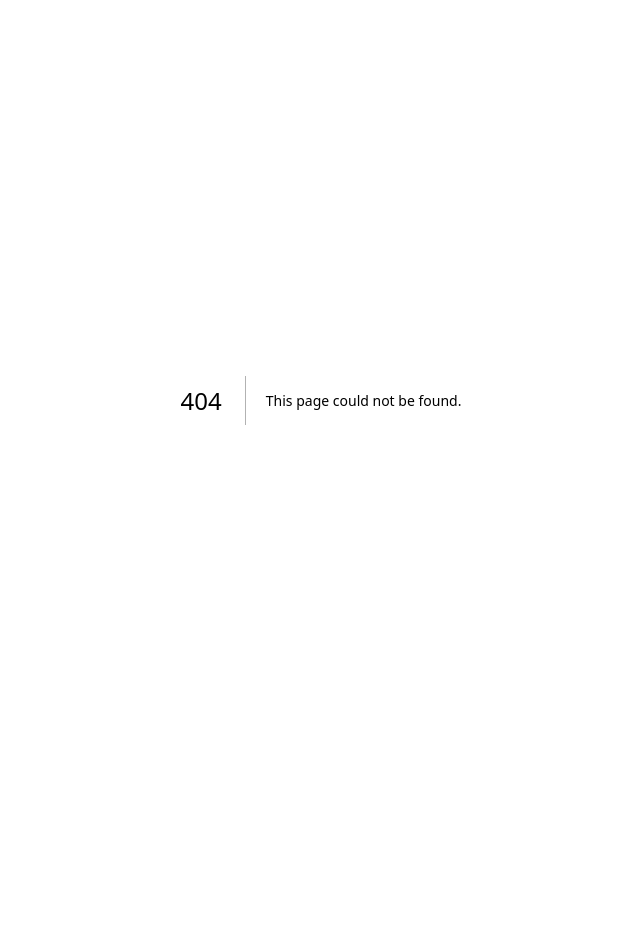
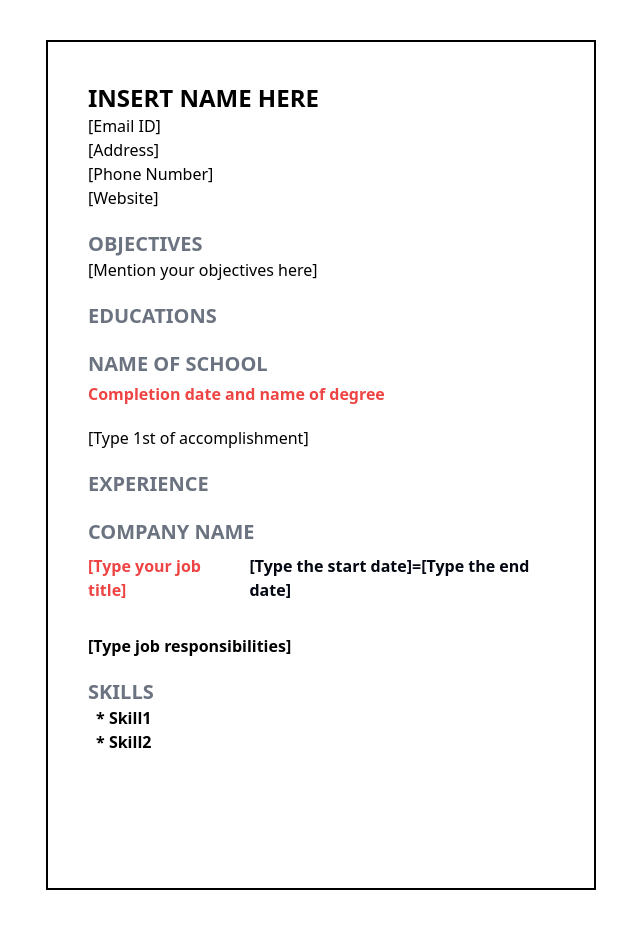
Before and after one commit to UndrakhUndrakh/front-end, a Next.js app: page /week1 in a window 1280 px wide. Before the commit this address had no page. Shown: the whole page, without its empty margins (319-959 px from the left). Before the commit the page ends 800 px from the top, so only its background shows below. Built offline with nearby package versions, Linux system fonts and the light colour scheme.

Commit message:
shinehicheel2

```diff
--- a/pages/index.js
+++ b/pages/index.js
@@ -7,7 +7,7 @@ export default function Home() {
     <div className="flex justify-center items-center h-screen text-balck font-mono border-black font-sans font-medium text-lg bg-gray-950 relative">
       <div className="bg-[url('https://i.pinimg.com/736x/68/6f/c6/686fc66d5f5c49703d0a5ebe8bb568fc.jpg')] bg-cover blur-lg h-screen w-full absolute"></div>
         <div className="bg-white border-4 border-black flex items-center space-x-2 w-auto h-60 p-4 z-50">
-        <div className="w-96 ">
+        <div className="w-200 ">
         <p>Hello world my name is Undrakh</p>
         <p>I studie at Nest Education IT School</p>
         <p>My age is 16 and i studie to become an developer.</p>
--- /dev/null
+++ b/pages/week1.js
@@ -0,0 +1,54 @@
+export default function Home() {
+  return (
+    <div className="flex justify-center items-center">
+      <div className="bg-white border-2 border-black flex items-start p-10 m-10 h-[850px] w-[550px]">
+        <div className="">
+          <p className="font-sans font-bold text-2xl ">INSERT NAME HERE</p>
+          <p>[Email ID]</p>
+          <p>[Address]</p>
+          <p>[Phone Number] </p>
+          <p>[Website]</p>
+          <p className="font-sans font-bold text-xl text-gray-500 pt-5">
+            OBJECTIVES
+          </p>
+          <p>[Mention your objectives here]</p>
+          <p className="Font-sans font-bold text-xl text-gray-500 pt-5">
+            EDUCATIONS
+          </p>
+          <p className="Font-sans font-bold text-xl text-gray-500 pt-5">
+            NAME OF SCHOOL
+          </p>
+          <p className="text-red-500 font-sans font-semibold pt-1 ">
+            Completion date and name of degree{" "}
+          </p>
+          <p className="pt-5">[Type 1st of accomplishment]</p>
+          <p className="font-sans font-bold text-xl text-gray-500 pt-5">
+            EXPERIENCE
+          </p>
+          <p className="font-sans font-bold text-xl text-gray-500 pt-5">
+            COMPANY NAME
+          </p>
+          <p className="font-sans font-semibold pt-1 ">
+            <div className="flex space-x-4">
+              <p className="text-red-500 font-sans font-semibold pt-1">
+                [Type your job title]
+              </p>
+              <p className="text-gray-950 font-sans font-semibold pt-1">
+                  [Type the start date]=[Type the end date]
+                </p>
+            </div>
+            <p className="font-sans font-semibold pt-8">[Type job responsibilities]</p>
+            <p className="font-sans font-bold text-xl text-gray-500 pt-5">
+            SKILLS
+          </p>
+          <div className="pl-2">
+            <p>* Skill1</p>
+            <p>* Skill2</p>
+          </div>
+          </p>
+
+        </div>
+      </div>
+    </div>
+  );
+}
--- /dev/null
+++ b/pages/week2.js
@@ -0,0 +1,10 @@
+export default function Home() {
+    return(
+        <div className="text-center text-bold text-5xl font-normal pt-2 bg-orange-300 h-screen w-screen">
+            <p>Our Blog</p>
+            <div>
+                <div></div>
+            </div>
+        </div>
+    )
+}
```
Also changed, not shown: public/did.jpg (added).
